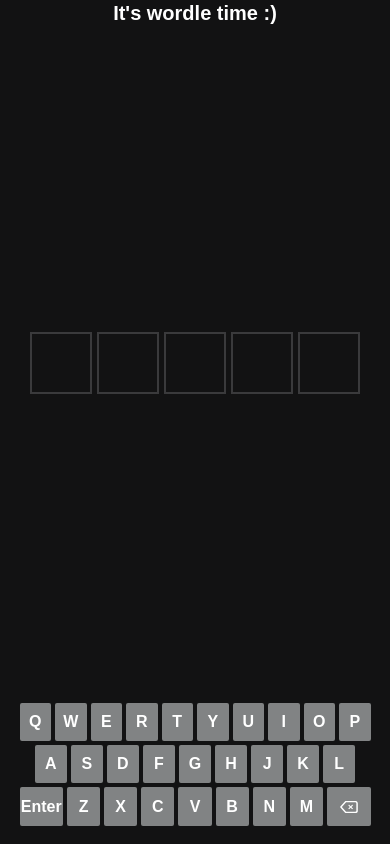
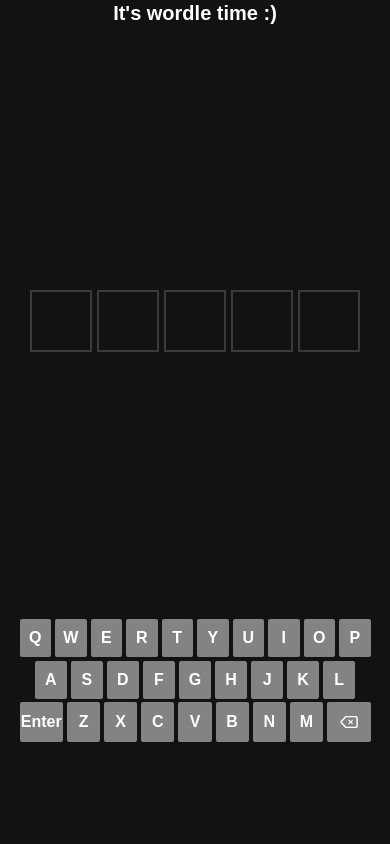
Before and after one commit to blairmcalpine/bday-wordle, a Next.js app: page /1 in a window 390 px wide. Built offline with nearby package versions, Linux system fonts and the light colour scheme.

Commit message:
fix: mobile height

```diff
--- a/components/Screen.tsx
+++ b/components/Screen.tsx
@@ -68,7 +68,7 @@ export default function Screen({ message, word, pushPath }: ScreenProps) {
       <div className="flex items-center justify-center w-full h-[3dvh]">
         <p className="text-white font-bold text-xl">{message}</p>
       </div>
-      <div className="h-full w-full max-h-[80dvh] overflow-y-auto flex items-center justify-center flex-col gap-10">
+      <div className="h-full w-full max-h-[70dvh] overflow-y-auto flex items-center justify-center flex-col gap-10">
         <Board
           guesses={guesses}
           correct={showButton}
```
